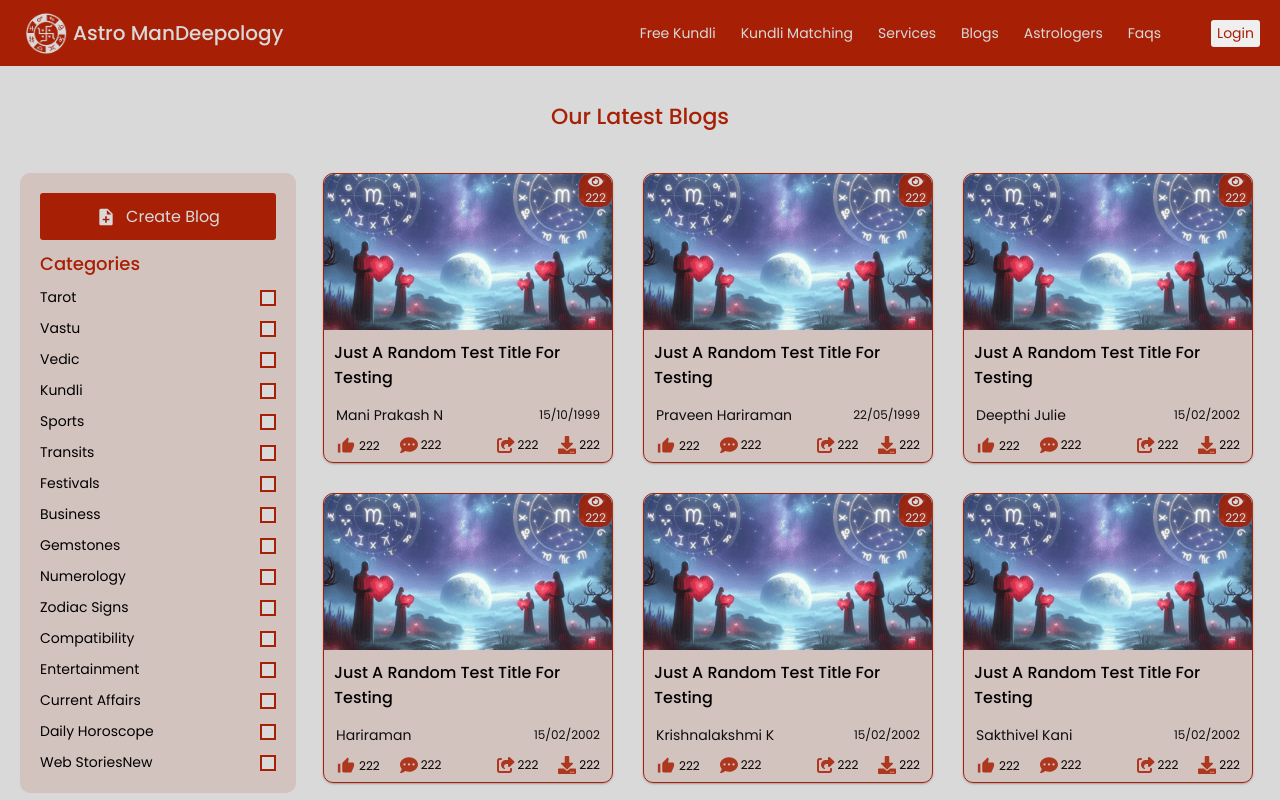
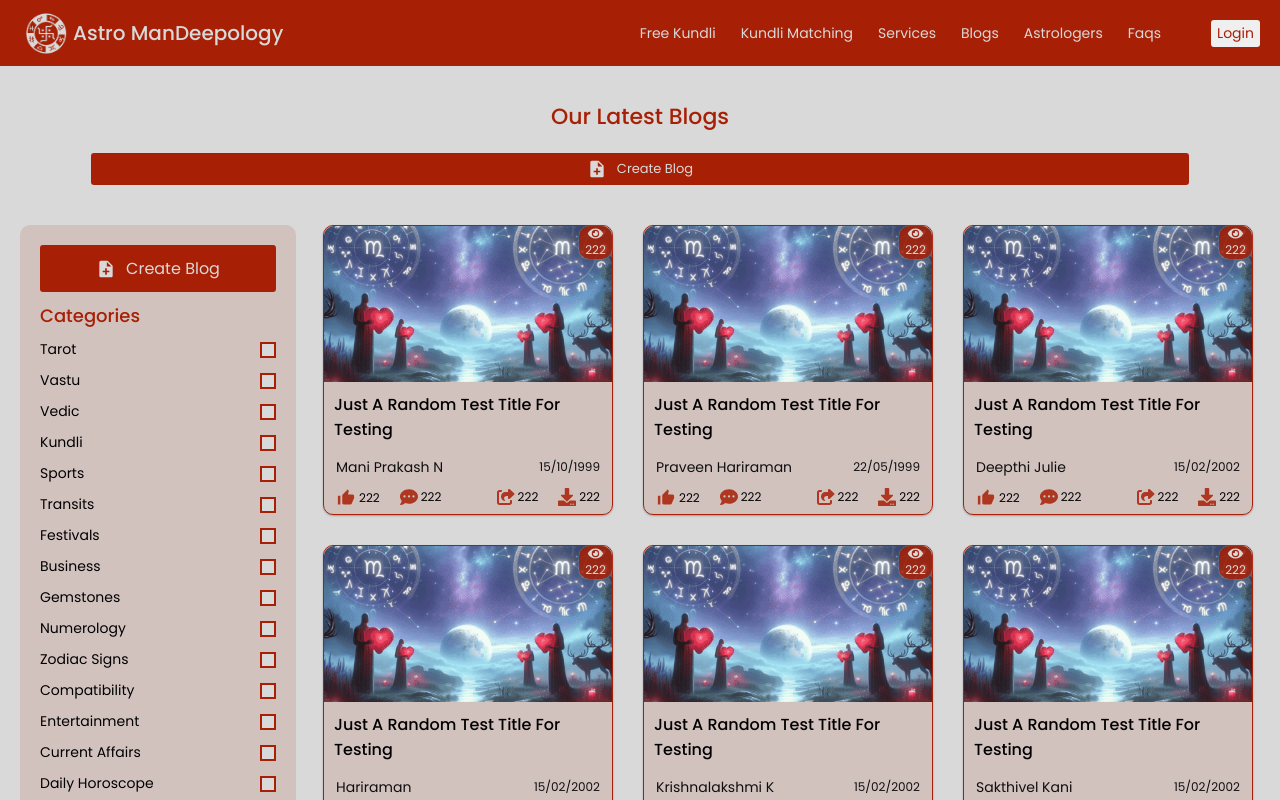
Before and after one commit to deepthi308/frontend-client, a React (Vite) app: page /allBlogs in a window 1280 px wide. Shown: the top 800 px of the page. Built offline with nearby package versions, Linux system fonts and the light colour scheme.

Commit message:
adding create blog button

```diff
--- a/src/pages/allBlogs/AllBlogs.jsx
+++ b/src/pages/allBlogs/AllBlogs.jsx
@@ -35,6 +35,11 @@ export default function AllBlogs() {
             })}
           </select>
         </section>
+
+        <Link to={"/createBlog"} className="create-blog-small">
+          <MdNoteAdd size={20} color="#D9D9D9" />
+          <p>Create Blog</p>
+        </Link>
       </section>
       <section className="blogs-three-in-one">
         <section className="blogs-categories">
@@ -48,7 +53,7 @@ export default function AllBlogs() {
         <section className="blogs-bottom">
           {blogs.map((blog) => {
             const { id, title, author, date, image } = blog;
-            return <AllPageBlog {...blog} />;
+            return <AllPageBlog key={id} {...blog} />;
           })}
         </section>
         <section className="top-blogs">
--- a/src/pages/allBlogs/allBlogs.css
+++ b/src/pages/allBlogs/allBlogs.css
@@ -5,6 +5,9 @@
   display: flex;
   flex-direction: column;
   gap: 30px;
+  overflow: none;
+  /* background-color: yellow; */
+  /* margin-top: 20px; */
 }
 
 .blogs-top {
@@ -37,6 +40,8 @@
   display: flex;
   flex-direction: column;
   gap: 20px;
+  position: sticky;
+  top: 90px;
 }
 
 .blogs-bottom {
@@ -49,6 +54,8 @@
   border-radius: 10px;
   min-height: 500px;
   max-height: max-content;
+  position: sticky;
+  top: 90px;
 }
 
 .blogs-categories,
@@ -102,6 +109,24 @@
   background-color: #a72005;
   color: #d9d9d9;
   padding: 11px 0px;
+  border-radius: 3px;
+  display: flex;
+  gap: 10px;
+  align-items: center;
+  justify-content: center;
+  cursor: pointer;
+}
+
+.create-blog-small {
+  border: none;
+  outline: none;
+  width: 90%;
+  font-size: 13px;
+  margin: auto;
+  margin-top: 20px;
+  background-color: #a72005;
+  color: #d9d9d9;
+  padding: 6px 0px;
   border-radius: 3px;
   display: flex;
   gap: 10px;
```
